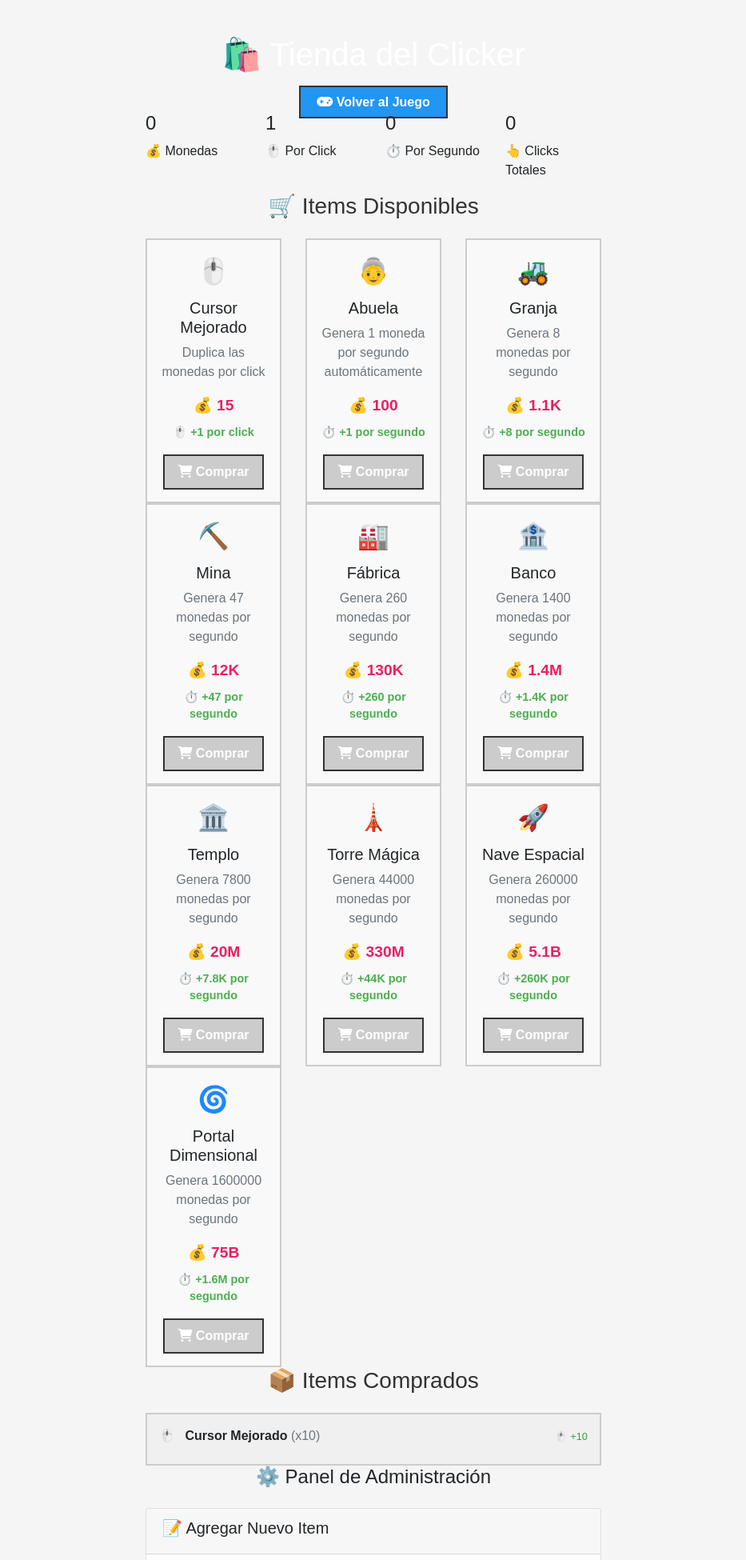
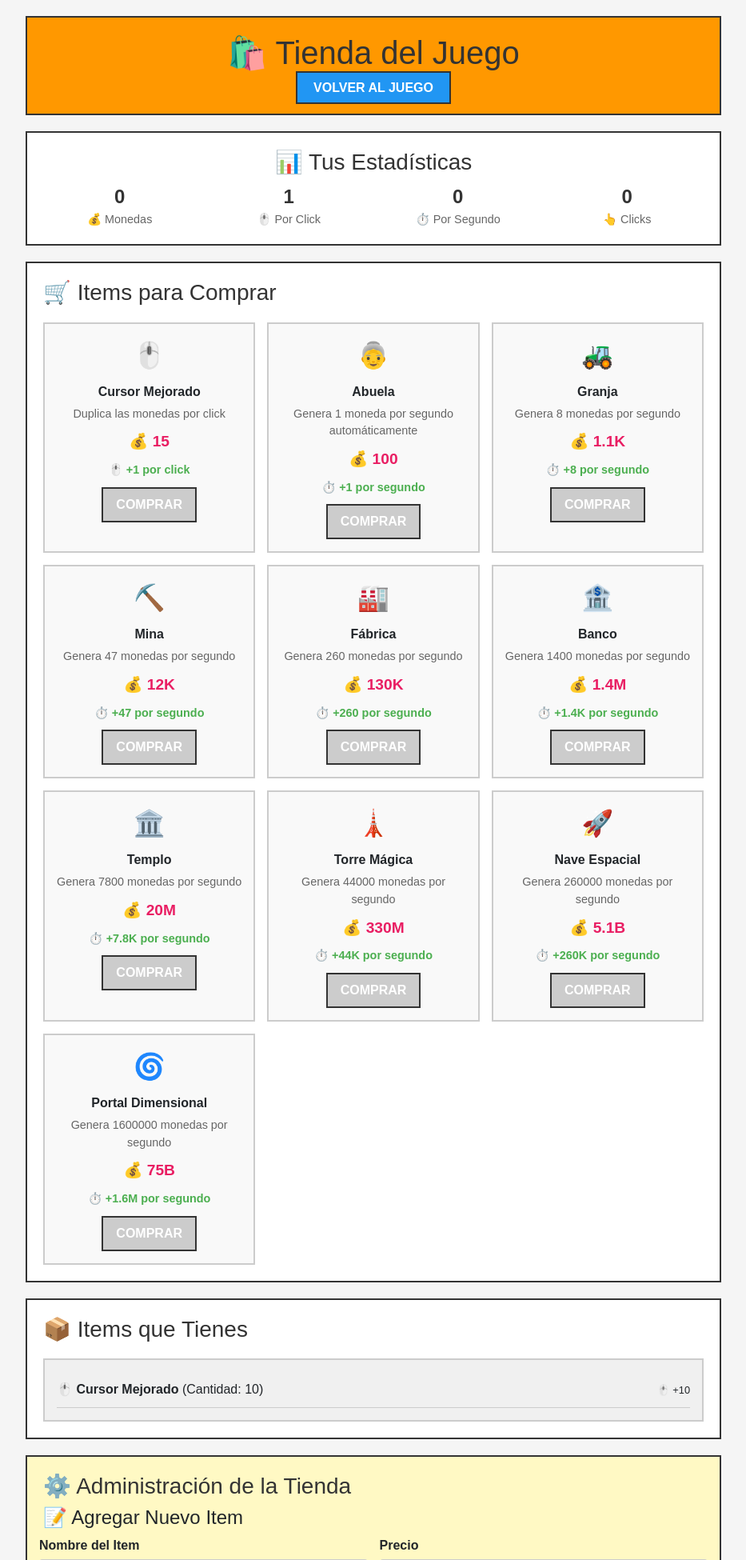
Before and after one commit to moisesNGG/crud, a PHP site: page /store.php in a window 1280 px wide. Shown: the top 1950 px of the page at 80% size, without its empty margins (173-1106 px from the left). Run offline with PHP 8.4, Linux system fonts and the light colour scheme; data comes from the database, SQL or seed files in the repository; tables that the repository leaves empty hold one stand-in row (values such as "Sample post").

Commit message:
auto-commit for 01ae4472-8602-4d0e-85a4-7fbadef8eaa5

```diff
--- a/store.php
+++ b/store.php
@@ -341,202 +341,154 @@
 <body>
     <div class="container">
         <!-- Header -->
-        <div class="row justify-content-center mt-4">
-            <div class="col-12 text-center">
-                <h1 class="text-white mb-4">🛍️ Tienda del Clicker</h1>
-                <a href="index.php" class="nav-button">
-                    <i class="fas fa-gamepad"></i> Volver al Juego
-                </a>
-            </div>
+        <div class="header">
+            <h1>🛍️ Tienda del Juego</h1>
+            <a href="index.php" class="nav-button">VOLVER AL JUEGO</a>
         </div>
 
         <!-- Player Stats -->
-        <div class="row justify-content-center">
-            <div class="col-lg-8">
-                <div class="player-stats">
-                    <div class="row">
-                        <div class="col-md-3">
-                            <h4><?php echo formatNumber($player['total_coins']); ?></h4>
-                            <p>💰 Monedas</p>
+        <div class="stats-box">
+            <h3>📊 Tus Estadísticas</h3>
+            <div class="stats-row">
+                <div class="stat-item">
+                    <div class="stat-number"><?php echo formatNumber($player['total_coins']); ?></div>
+                    <div class="stat-label">💰 Monedas</div>
                 </div>
-                        <div class="col-md-3">
-                            <h4><?php echo formatNumber($player['coins_per_click']); ?></h4>
-                            <p>🖱️ Por Click</p>
+                <div class="stat-item">
+                    <div class="stat-number"><?php echo formatNumber($player['coins_per_click']); ?></div>
+                    <div class="stat-label">🖱️ Por Click</div>
                 </div>
-                        <div class="col-md-3">
-                            <h4><?php echo formatNumber($player['coins_per_second']); ?></h4>
-                            <p>⏱️ Por Segundo</p>
+                <div class="stat-item">
+                    <div class="stat-number"><?php echo formatNumber($player['coins_per_second']); ?></div>
+                    <div class="stat-label">⏱️ Por Segundo</div>
                 </div>
-                        <div class="col-md-3">
-                            <h4><?php echo number_format($player['total_clicks']); ?></h4>
-                            <p>👆 Clicks Totales</p>
-                        </div>
-                    </div>
+                <div class="stat-item">
+                    <div class="stat-number"><?php echo number_format($player['total_clicks']); ?></div>
+                    <div class="stat-label">👆 Clicks</div>
                 </div>
             </div>
         </div>
 
         <!-- Messages -->
         <?php if ($message): ?>
-            <div class="row justify-content-center">
-                <div class="col-lg-8">
-                    <div class="alert alert-custom alert-<?php echo $messageType === 'success' ? 'success' : 'danger'; ?>">
-                        <i class="fas fa-<?php echo $messageType === 'success' ? 'check-circle' : 'exclamation-triangle'; ?>"></i>
+            <div class="alert alert-<?php echo $messageType === 'success' ? 'success' : 'danger'; ?>">
+                <strong><?php echo $messageType === 'success' ? '✅ Éxito:' : '❌ Error:'; ?></strong>
                 <?php echo htmlspecialchars($message); ?>
-                    </div>
-                </div>
             </div>
         <?php endif; ?>
 
         <!-- Store Items -->
-        <div class="row justify-content-center">
-            <div class="col-lg-8">
-                <div class="store-container">
-                    <h3 class="text-center mb-4">🛒 Items Disponibles</h3>
+        <div class="store-box">
+            <h3>🛒 Items para Comprar</h3>
 
             <?php if (empty($storeItems)): ?>
-                        <div class="text-center">
-                            <p>No hay items disponibles en la tienda.</p>
-                        </div>
+                <p>No hay items disponibles.</p>
             <?php else: ?>
-                        <div class="row">
+                <div class="item-grid">
                     <?php foreach ($storeItems as $item): ?>
-                                <div class="col-md-6 col-lg-4">
-                                    <div class="item-card text-center">
+                        <div class="item-card">
                             <div class="item-icon">
                                 <?php echo $item['image_url'] ?: '📦'; ?>
                             </div>
-                                        <h5><?php echo htmlspecialchars($item['name']); ?></h5>
-                                        <p class="text-muted"><?php echo htmlspecialchars($item['description']); ?></p>
+                            <div class="item-name"><?php echo htmlspecialchars($item['name']); ?></div>
+                            <div class="item-description"><?php echo htmlspecialchars($item['description']); ?></div>
 
-                                        <div class="item-price mb-2">
+                            <div class="item-price">
                                 💰 <?php echo formatNumber($item['price']); ?>
                             </div>
 
-                                        <div class="item-benefit mb-3">
+                            <div class="item-benefit">
                                 <?php if ($item['benefit_per_click'] > 0): ?>
-                                                <div>🖱️ +<?php echo formatNumber($item['benefit_per_click']); ?> por click</div>
+                                    🖱️ +<?php echo formatNumber($item['benefit_per_click']); ?> por click<br>
                                 <?php endif; ?>
                                 <?php if ($item['benefit_per_second'] > 0): ?>
-                                                <div>⏱️ +<?php echo formatNumber($item['benefit_per_second']); ?> por segundo</div>
+                                    ⏱️ +<?php echo formatNumber($item['benefit_per_second']); ?> por segundo
                                 <?php endif; ?>
                             </div>
 
-                                        <form method="POST" style="display: inline;">
+                            <form method="POST">
                                 <input type="hidden" name="action" value="buy_item">
                                 <input type="hidden" name="item_id" value="<?php echo $item['id']; ?>">
                                 <input type="hidden" name="quantity" value="1">
                                 <button type="submit" class="buy-button"
                                     <?php echo $player['total_coins'] < $item['price'] ? 'disabled' : ''; ?>>
-                                                <i class="fas fa-shopping-cart"></i> Comprar
+                                    COMPRAR
                                 </button>
                             </form>
-                                    </div>
                         </div>
                     <?php endforeach; ?>
                 </div>
             <?php endif; ?>
         </div>
-            </div>
-        </div>
 
         <!-- Player Items -->
         <?php if (!empty($playerItems)): ?>
-            <div class="row justify-content-center">
-                <div class="col-lg-8">
-                    <div class="store-container">
-                        <h3 class="text-center mb-4">📦 Items Comprados</h3>
+            <div class="store-box">
+                <h3>📦 Items que Tienes</h3>
                 <div class="owned-items">
                     <?php foreach ($playerItems as $item): ?>
-                                <div class="d-flex justify-content-between align-items-center mb-2">
+                        <div class="owned-item">
                             <div>
-                                        <span class="mr-2"><?php echo $item['image_url'] ?: '📦'; ?></span>
+                                <span><?php echo $item['image_url'] ?: '📦'; ?></span>
                                 <strong><?php echo htmlspecialchars($item['name']); ?></strong>
-                                        <span class="text-muted">(x<?php echo $item['quantity']; ?>)</span>
+                                <span>(Cantidad: <?php echo $item['quantity']; ?>)</span>
                             </div>
-                                    <div class="text-right">
+                            <div>
                                 <?php if ($item['benefit_per_click'] > 0): ?>
-                                            <small class="text-success">🖱️ +<?php echo formatNumber($item['benefit_per_click'] * $item['quantity']); ?></small><br>
+                                    <small>🖱️ +<?php echo formatNumber($item['benefit_per_click'] * $item['quantity']); ?></small><br>
                                 <?php endif; ?>
                                 <?php if ($item['benefit_per_second'] > 0): ?>
-                                            <small class="text-success">⏱️ +<?php echo formatNumber($item['benefit_per_second'] * $item['quantity']); ?></small>
+                                    <small>⏱️ +<?php echo formatNumber($item['benefit_per_second'] * $item['quantity']); ?></small>
                                 <?php endif; ?>
                             </div>
                         </div>
                     <?php endforeach; ?>
                 </div>
             </div>
-                </div>
-            </div>
         <?php endif; ?>
 
         <!-- Admin Section -->
-        <div class="row justify-content-center">
-            <div class="col-lg-8">
-                <div class="admin-section">
-                    <h4 class="text-center mb-4">⚙️ Panel de Administración</h4>
+        <div class="admin-box">
+            <h3>⚙️ Administración de la Tienda</h3>
 
             <!-- Add Item Form -->
-                    <div class="card mb-3">
-                        <div class="card-header">
-                            <h5>📝 Agregar Nuevo Item</h5>
-                        </div>
-                        <div class="card-body">
+            <h4>📝 Agregar Nuevo Item</h4>
             <form method="POST">
                 <input type="hidden" name="action" value="add_item">
-                                <div class="row">
-                                    <div class="col-md-6">
+                <div class="form-row">
                     <div class="form-group">
                         <label>Nombre del Item</label>
                         <input type="text" name="item_name" class="form-control" required>
                     </div>
-                                    </div>
-                                    <div class="col-md-6">
                     <div class="form-group">
                         <label>Precio</label>
                         <input type="number" step="0.01" name="item_price" class="form-control" required>
                     </div>
                 </div>
-                                </div>
                 <div class="form-group">
                     <label>Descripción</label>
-                                    <textarea name="item_description" class="form-control" rows="2"></textarea>
+                    <input type="text" name="item_description" class="form-control">
                 </div>
-                                <div class="row">
-                                    <div class="col-md-4">
+                <div class="form-row">
                     <div class="form-group">
                         <label>Beneficio por Click</label>
                         <input type="number" step="0.01" name="benefit_click" class="form-control" value="0">
                     </div>
-                                    </div>
-                                    <div class="col-md-4">
                     <div class="form-group">
                         <label>Beneficio por Segundo</label>
                         <input type="number" step="0.01" name="benefit_second" class="form-control" value="0">
                     </div>
-                                    </div>
-                                    <div class="col-md-4">
                     <div class="form-group">
                         <label>Emoji/Icono</label>
                         <input type="text" name="image_url" class="form-control" placeholder="🎮">
                     </div>
                 </div>
-                                </div>
-                                <button type="submit" class="btn btn-success">
-                                    <i class="fas fa-plus"></i> Agregar Item
-                                </button>
+                <button type="submit" class="btn btn-success">AGREGAR ITEM</button>
             </form>
-                        </div>
-                    </div>
 
             <!-- Manage Items -->
-                    <div class="card">
-                        <div class="card-header">
-                            <h5>📋 Gestionar Items</h5>
-                        </div>
-                        <div class="card-body">
-                            <div class="table-responsive">
-                                <table class="table table-striped">
+            <h4 style="margin-top: 30px;">📋 Gestionar Items</h4>
+            <table class="table">
                 <thead>
                     <tr>
                         <th>ID</th>
@@ -552,7 +504,7 @@
                         <tr>
                             <td><?php echo $item['id']; ?></td>
                             <td>
-                                                    <span class="mr-2"><?php echo $item['image_url'] ?: '📦'; ?></span>
+                                <?php echo $item['image_url'] ?: '📦'; ?>
                                 <?php echo htmlspecialchars($item['name']); ?>
                             </td>
                             <td><?php echo formatNumber($item['price']); ?></td>
@@ -562,9 +514,9 @@
                                 <form method="POST" style="display: inline;">
                                     <input type="hidden" name="action" value="delete_item">
                                     <input type="hidden" name="item_id" value="<?php echo $item['id']; ?>">
-                                                        <button type="submit" class="btn btn-danger btn-sm"
-                                                                onclick="return confirm('¿Estás seguro de eliminar este item?')">
-                                                            <i class="fas fa-trash"></i> Eliminar
+                                    <button type="submit" class="btn btn-danger"
+                                            onclick="return confirm('¿Seguro que quieres eliminar este item?')">
+                                        ELIMINAR
                                     </button>
                                 </form>
                             </td>
@@ -574,11 +526,6 @@
             </table>
         </div>
     </div>
-                    </div>
-                </div>
-            </div>
-        </div>
-    </div>
 
     <script src="https://code.jquery.com/jquery-3.6.0.min.js"></script>
     <script src="https://stackpath.bootstrapcdn.com/bootstrap/4.5.2/js/bootstrap.min.js"></script>
```
Lines whose indentation alone changed are shown as unchanged.
